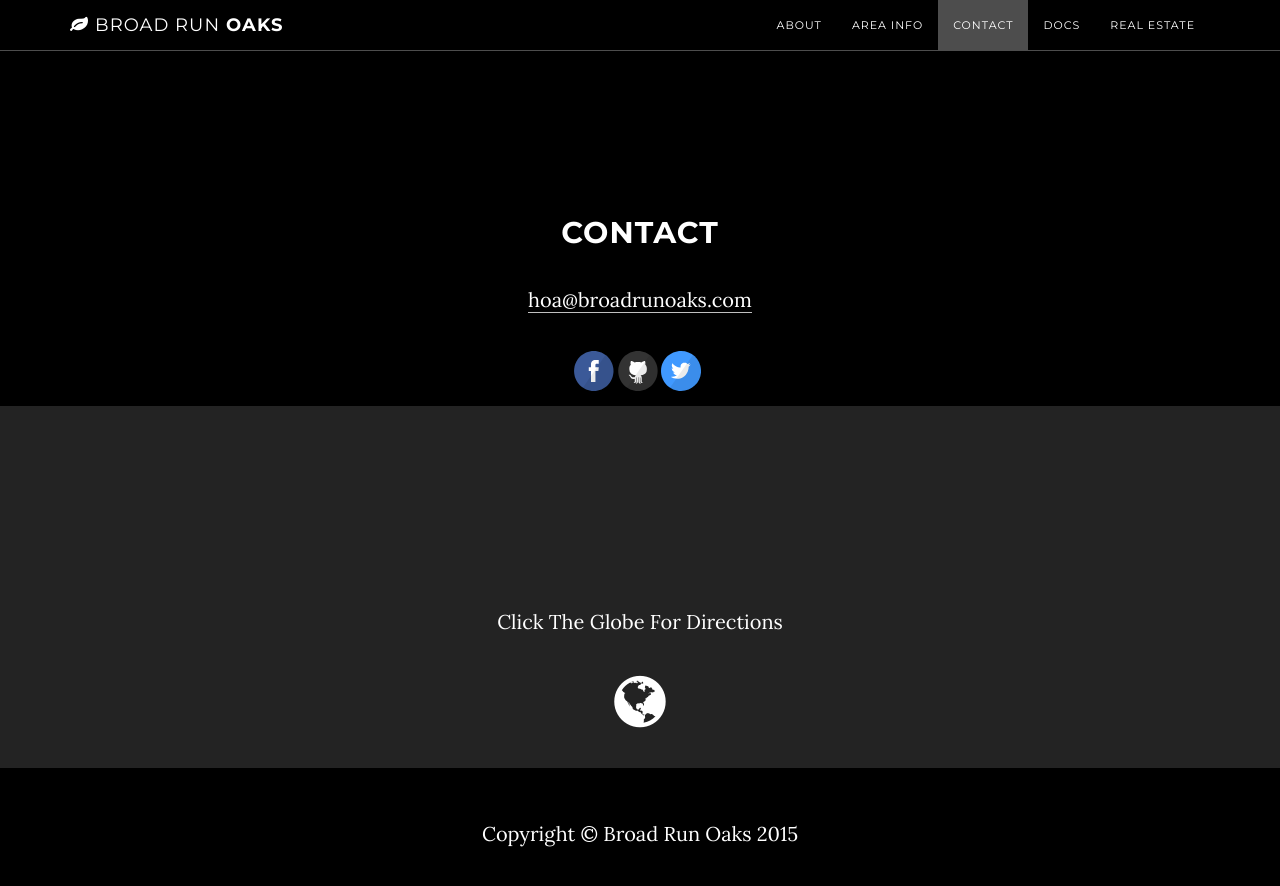
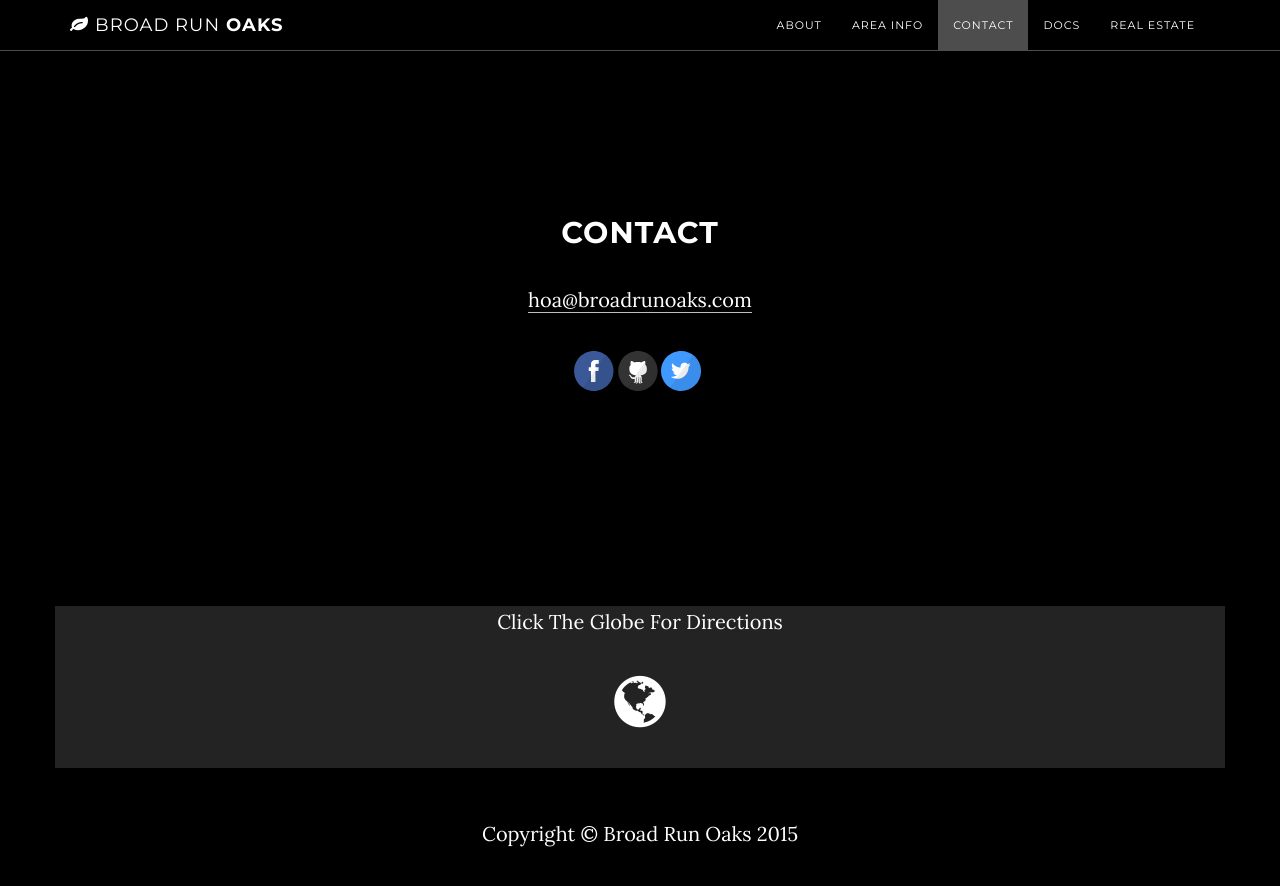
Before and after one commit to BroadRunOaks/broadrunoaks.github.io, a Jekyll site: the page built from index.html, in a window 1280 px wide and 900 px high, scrolled down 1946 px. Shown: the top 886 px of the window. Built offline with Jekyll 4.4.1, drawn with Linux system fonts in a browser that asks for light colours; Markdown is read by kramdown in place of the engine named in the settings.

Commit message:
Update grayscale.css

```diff
--- a/_includes/css/grayscale.css
+++ b/_includes/css/grayscale.css
@@ -375,8 +375,5 @@ body {
 
 #map_section{
     cursor:pointer;
+     background:#232323;
 }
-
-#map_wrapper{
-    background:#232323;
-}
```
